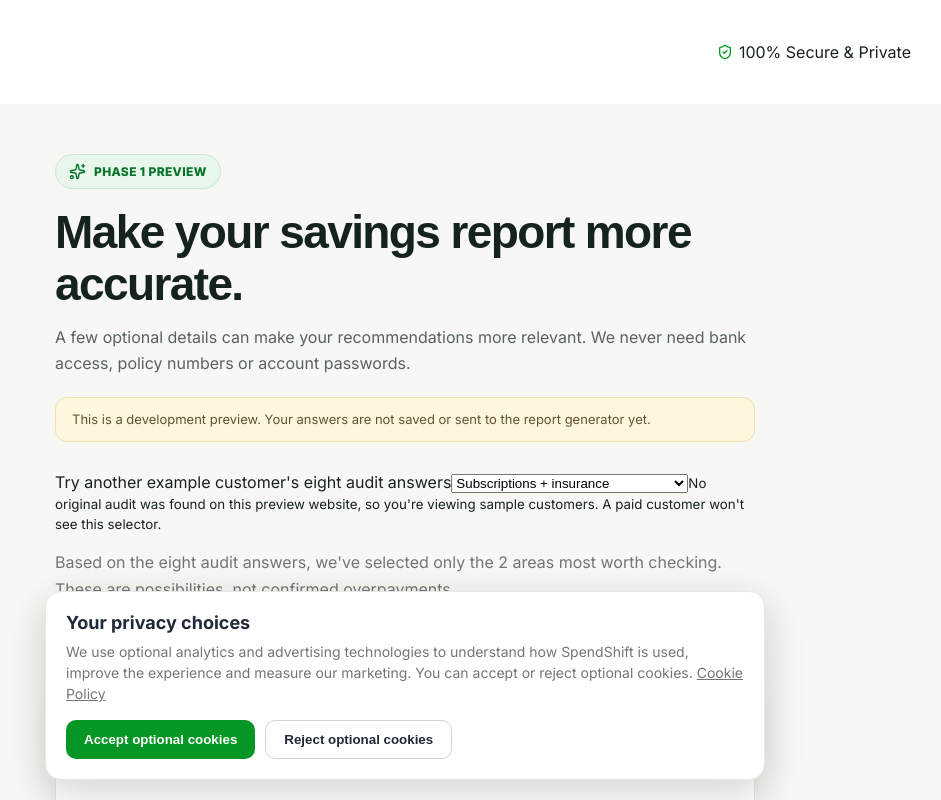
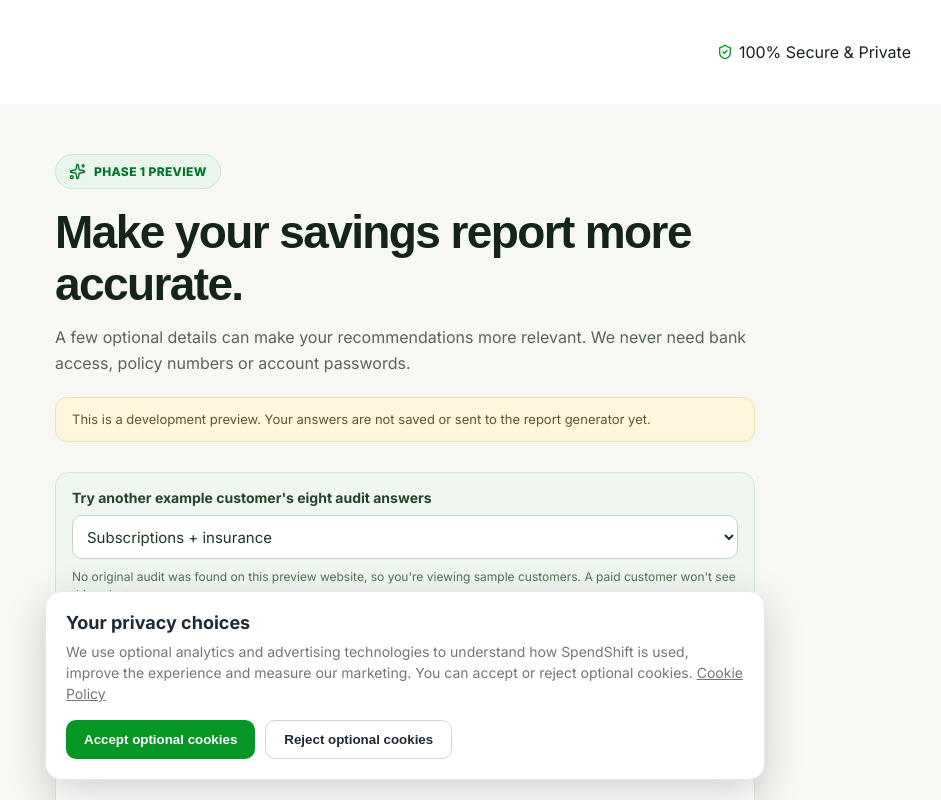
Before and after one commit to SpendShiftOfficial/Spenshiftnew, a Next.js app: page /personalise in a window 1280 px wide. Shown: the top 800 px of the page, without its empty margins (235-1176 px from the left). Built offline with nearby package versions, Linux system fonts and the light colour scheme; a web font is replaced by a local one.

Commit message:
Phase 1: style adaptive questionnaire preview controls

```diff
--- a/app/personalise/personalise.module.css
+++ b/app/personalise/personalise.module.css
@@ -240,3 +240,41 @@
   .reviewRows > div { display: block; }
   .reviewRows dd { text-align: left; padding-top: 4px; }
 }
+
+.demoPanel {
+  background: #eff7f0;
+  border: 1px solid #d0e7d5;
+  border-radius: 14px;
+  padding: 16px;
+  margin: 18px 0 14px;
+  display: flex;
+  flex-direction: column;
+  gap: 9px;
+}
+.demoPanel label {
+  color: #24442c;
+  font-size: 14px;
+  font-weight: 700;
+}
+.demoPanel select {
+  background: #fff;
+  border: 1px solid #bed5c4;
+  border-radius: 10px;
+  font: inherit;
+  font-size: 15px;
+  min-height: 44px;
+  padding: 10px;
+  color: #193922;
+  width: 100%;
+}
+.demoPanel small {
+  color: #56705c;
+  font-size: 12px;
+  line-height: 1.5;
+}
+.selectionNote {
+  font-size: 14px;
+  line-height: 1.6;
+  color: #53665a;
+  margin: 15px 0 20px;
+}
```
